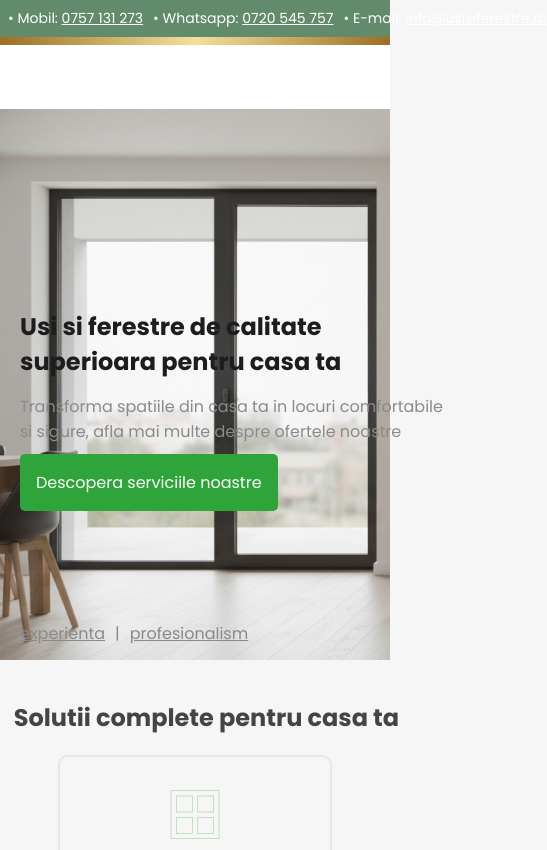
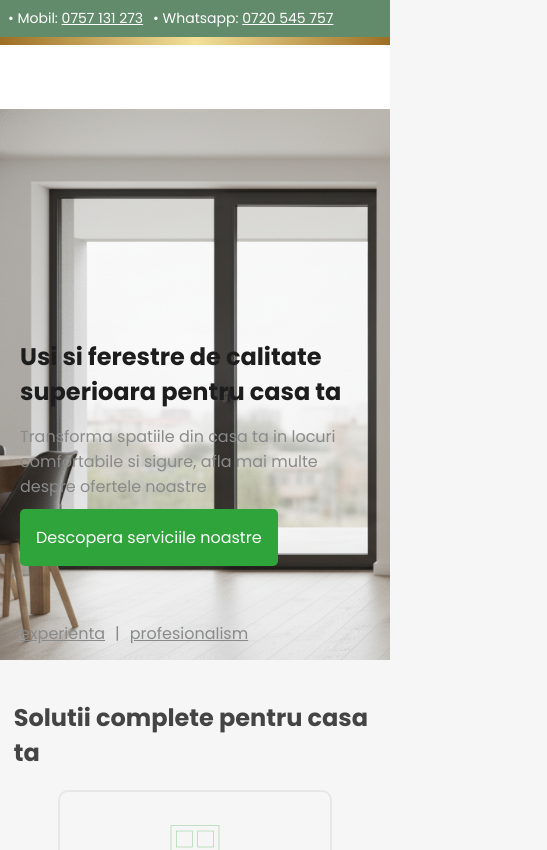
Before and after one commit to raul-mates/usi-si-ferestre, an Angular app: page /homepage in a window 390 px wide. Shown: the top 850 px of the page, 547 px wide, since content can reach past the window. Built offline with nearby package versions, Linux system fonts and the light colour scheme.

Commit message:
final version of responsiveness mobile on homepage page

```diff
--- a/src/app/pages/homepage/homepage.scss
+++ b/src/app/pages/homepage/homepage.scss
@@ -55,6 +55,10 @@
   &__cards-header {
     margin-bottom: 20px;
     color: colors.$secondary-header-color;
+
+    @media only screen and (max-width: 408px) {
+      white-space: wrap;
+    }
   }
 
   &__hero-container {
@@ -66,12 +70,20 @@
       @media only screen and (max-width: 640px) {
         width: 425px;
       }
+
+      @media only screen and (max-width: 451px) {
+        width: auto;
+      }
     }
 
 
     &__header {
       margin-bottom: 15px;
       color: colors.$main-text-color;
+
+      @media only screen and (max-width: 461px) {
+        white-space: wrap;
+      }
     }
 
     &__links-container {
@@ -101,6 +113,10 @@
       margin-bottom: 110px;
       margin-top: 10px;
 
+      @media only screen and (max-width: 425px) {
+        margin-bottom: 55px;
+      }
+
       &:hover {
         background-color: colors.$button-green-primary-color-darker;
         margin-left: 3px;
--- a/src/app/shared/components/contact-info/contact-info-bar.html
+++ b/src/app/shared/components/contact-info/contact-info-bar.html
@@ -1,13 +1,13 @@
 <section class="contact-info-container">
-    <a href="tel:+40757131273">
+    <a class="contact-info-container__mobile" href="tel:+40757131273">
       • Mobil: <span style="text-decoration: underline">0757 131 273</span>
     </a>
 
-    <a href="https://wa.me/40720545757">
+    <a class="contact-info-container__whatsapp" href="https://wa.me/40720545757">
       • Whatsapp: <span style="text-decoration: underline">0720 545 757</span>
     </a>
 
-    <a class="contact-info-container__info-text--mail" href="mailto:info@usisiferestre.ro">
+    <a class="contact-info-container__email" href="mailto:info@usisiferestre.ro">
       • E-mail: <span style="text-decoration: underline">info@usisiferestre.ro</span>
     </a>
 </section>
--- a/src/app/shared/components/contact-info/contact-info-bar.scss
+++ b/src/app/shared/components/contact-info/contact-info-bar.scss
@@ -8,13 +8,15 @@
   padding: 8px;
   gap: 10px;
 
-  &__info-text {
-    margin: 0;
-    padding: 8px;
-    color: colors.$white;
+  @media only screen and (max-width: 604px) {
+    &__email {
+      display: none;
+    }
+  }
 
-    &--mail {
-      color: colors.$white;
+  @media only screen and (max-width: 320px) {
+    &__whatsapp {
+      display: none;
     }
   }
 }
```
